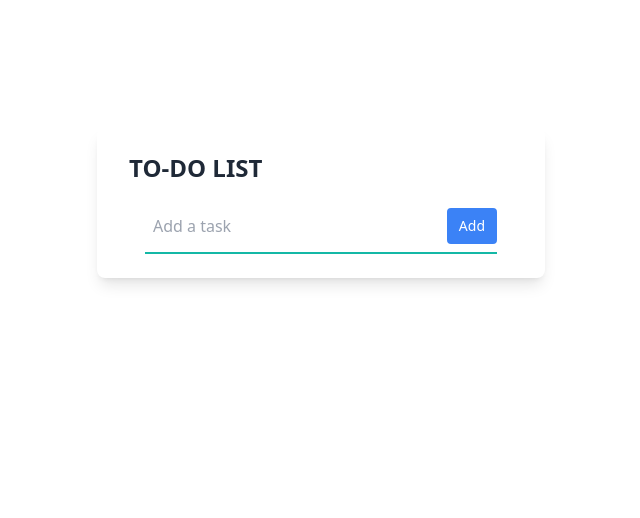
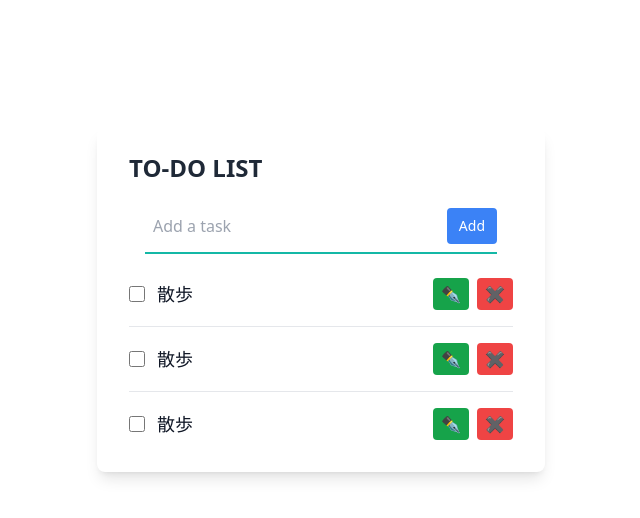
Before and after one commit to Shin-sibainu/todo-app-with-gitflow, a React (Vite) app: page / in a window 1280 px wide. Shown: the top 518 px of the page, without its empty margins (319-959 px from the left). Built offline with nearby package versions, Linux system fonts and the light colour scheme.

Commit message:
todo-component-added

```diff
--- a/src/App.tsx
+++ b/src/App.tsx
@@ -1,4 +1,5 @@
 import { useState } from "react";
+import Todo from "./components/Todo";
 
 function App() {
   return (
@@ -31,9 +32,9 @@ function App() {
         </div>
       </form>
       <ul className="divide-y divide-gray-200 px-4">
-        {/* {data?.map((todo) => (
-          <Todo key={todo.id} todo={todo} />
-        ))} */}
+        <Todo key={1} />
+        <Todo key={2} />
+        <Todo key={3} />
       </ul>
     </div>
   );
--- /dev/null
+++ b/src/components/Todo.tsx
@@ -0,0 +1,111 @@
+// import { API_URL } from "@/constants/url";
+import React, { useState } from "react";
+// import { mutate } from "swr";
+// import useSWR from "swr";
+
+type TodoProps = {
+  todo: any;
+};
+
+const Todo = () => {
+  const API_URL = "";
+  //   const { data: todos } = useSWR(`${API_URL}/allTodos`); // todosデータを取得
+  const [editing, setEditing] = useState(false);
+  //   const [editedTitle, setEditedTitle] = useState(todo.title);
+
+  const toggleTodoCompletion = async (id: number, isCompleted: boolean) => {
+    const response = await fetch(`${API_URL}/editTodo/${id}`, {
+      method: "PUT",
+      headers: { "Content-Type": "application/json" },
+      body: JSON.stringify({ isCompleted: !isCompleted }),
+    });
+    // if (response.ok && todos) {
+    //   // todosが存在することを確認
+    //   const updatedTodos = todos.map((todo: any) =>
+    //     todo.id === id ? { ...todo, isCompleted: !isCompleted } : todo
+    //   );
+    //   mutate(`${API_URL}/allTodos`, updatedTodos, false); // 更新されたtodosをキャッシュにセット
+    // }
+  };
+
+  const deleteTodo = async (id: number) => {
+    const response = await fetch(`${API_URL}/deleteTodo/${id}`, {
+      method: "DELETE", // DELETEメソッドを使用
+      headers: { "Content-Type": "application/json" },
+    });
+    // if (response.ok && todos) {
+    //   const updatedTodos = todos.filter((todo: TodoType) => todo.id !== id);
+    //   mutate(`${API_URL}/allTodos`, updatedTodos, false); // 更新されたtodosをキャッシュにセット
+    // }
+  };
+
+  //   const handleEdit = async () => {
+  //     if (editing) {
+  //       const response = await fetch(`${API_URL}/editTodo/${todo.id}`, {
+  //         method: "PUT",
+  //         headers: { "Content-Type": "application/json" },
+  //         body: JSON.stringify({ title: editedTitle }),
+  //       });
+  //       //   if (response.ok && todos) {
+  //       //     const updatedTodos = todos.map((t: TodoType) =>
+  //       //       t.id === todo.id ? { ...t, title: editedTitle } : t
+  //       //     );
+  //       //     mutate(`${API_URL}/allTodos`, updatedTodos, false);
+  //       //   }
+  //     }
+  //     setEditing(!editing);
+  //   };
+
+  return (
+    <div>
+      <li className="py-4">
+        <div className="flex items-center justify-between">
+          <div className="flex items-center">
+            <input
+              id="todo1"
+              name="todo1"
+              type="checkbox"
+              //   checked={todo.isCompleted}
+              className="h-4 w-4 text-teal-600 focus:ring-teal-500
+                  border-gray-300 rounded"
+              //   onChange={() => toggleTodoCompletion(todo.id, todo.isCompleted)}
+            />
+            <label className="ml-3 block text-gray-900">
+              {editing ? (
+                <input
+                  type="text"
+                  //   value={editedTitle}
+                  //   onChange={(e) => setEditedTitle(e.target.value)}
+                  className="border rounded py-1 px-2"
+                />
+              ) : (
+                <span
+                  className={`text-lg font-medium mr-2  ""
+                  `}
+                >
+                  散歩
+                </span>
+              )}
+            </label>
+          </div>
+          <div className="flex items-center space-x-2">
+            <button
+              className="duration-150 bg-green-600 hover:bg-green-700 text-white font-medium py-1 px-2 rounded"
+              //   onClick={handleEdit}
+            >
+              {editing ? "Save" : "✒"}
+            </button>
+            <button
+              className="bg-red-500 hover:bg-red-600 text-white font-medium py-1 px-2 rounded"
+              //   onClick={() => deleteTodo(todo.id)}
+            >
+              ✖
+            </button>
+          </div>
+        </div>
+      </li>
+    </div>
+  );
+};
+
+export default Todo;
```
